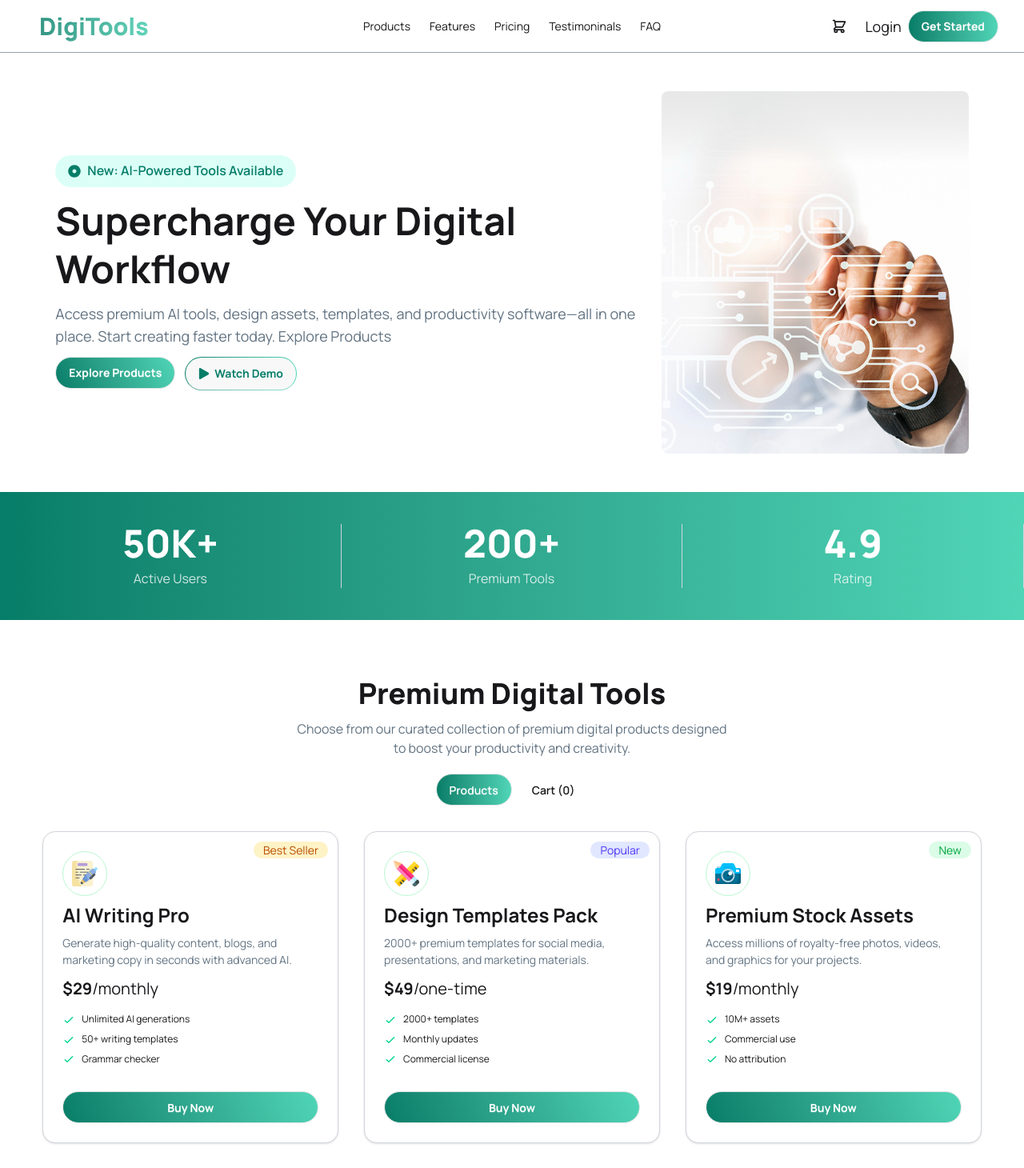
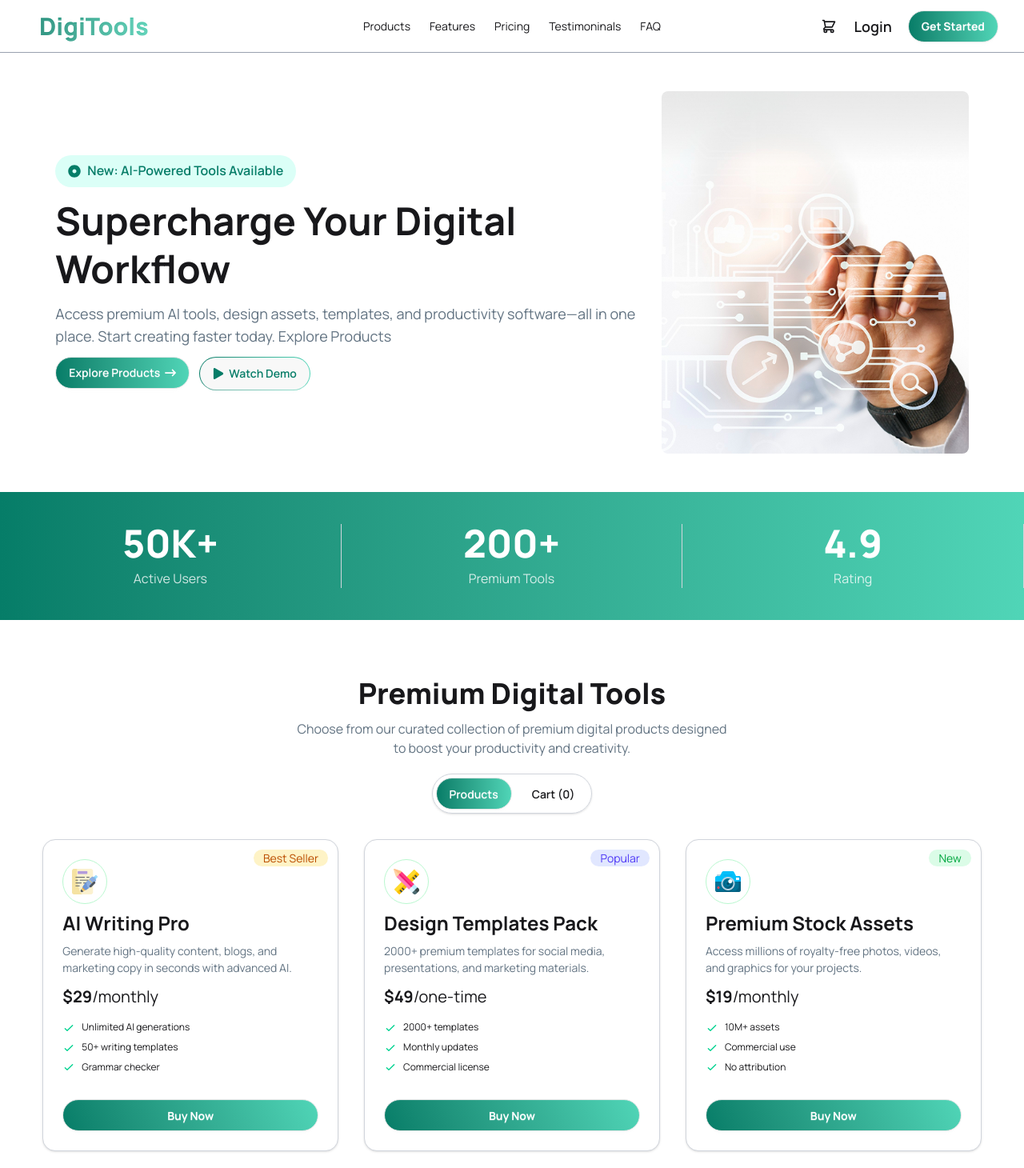
Before and after one commit to akashsarker99/A6-digitool-project, a React (Vite) app: page / in a window 1280 px wide. Shown: the top 1460 px of the page at 80% size. Built offline with nearby package versions, Linux system fonts and the light colour scheme.

Commit message:
finally added simple functionality for clicking buttons in card, for cart, smooth scroll effect

```diff
--- a/src/App.css
+++ b/src/App.css
@@ -2,3 +2,6 @@ footer ul li{
     color: white;
     font-size: 13px;
 }
+html {
+  scroll-behavior: smooth;
+}
--- a/src/App.jsx
+++ b/src/App.jsx
@@ -28,7 +28,7 @@ const [cartCount, setCartCount] = useState(0);
 const [cartTotal, setCartTotal] = useState(0);
   return (
     <>
-      <Navbar cartCount={cartCount} cartTotal={cartTotal}></Navbar>
+      <Navbar cartCount={cartCount} cartTotal={cartTotal} selectOption={selectOption} setSelectOption={setSelectOption}></Navbar>
       <Banner></Banner>
       <Stats></Stats>
       <CardUpperSide setSelectOption={setSelectOption} selectOption={selectOption}
--- a/src/components/banner/Banner.jsx
+++ b/src/components/banner/Banner.jsx
@@ -1,7 +1,7 @@
 import React from 'react';
 import bannerimg from '../../assets/banner.png'
 import { FaDotCircle, FaPlay } from 'react-icons/fa';
-import { CiPlay1 } from 'react-icons/ci';
+import { FaArrowRightLong } from 'react-icons/fa6';
 const Banner = () => {
     return (
         <div>
@@ -22,10 +22,10 @@ Explore Products
 
       </p>
      <div className='flex gap-3 flex-col sm:flex-row'>
-         <button className="btn text-white font-bold bg-linear-65 from-[#067D68] to-[#50D5B7] rounded-full transition-all ease-in-out duration-400 hover:scale-105 btn-sm sm:btn-md mx-auto sm:mx-0">Explore Products</button>
-         <div className='p-[1px] rounded-full bg-linear-to-r from-[#067D68] to-[#50D5B7] inline-block btn-sm sm:btn-md mx-auto sm:mx-0'>
+         <a href="#products"><button className='btn text-white font-semibold bg-linear-to-r from-[#067D68] to-[#50D5B7] rounded-full transition-all ease-in-out duration-400 hover:-translate-y-1 hover:scale-102 btn-sm sm:btn-md mx-auto sm:mx-0'>Explore Products <FaArrowRightLong></FaArrowRightLong></button></a>
+         <div className='p-[1px] rounded-full bg-linear-to-r from-[#067D68] to-[#50D5B7] btn-sm sm:btn-md mx-auto sm:mx-0 transition-all ease-in-out duration-400 hover:-translate-y-1 hover:scale-102'>
 
-        <button className="btn font-bold border-0 text-[#067D68] rounded-full hover:bg-linear-to-r from-[#067D68] to-[#50D5B7] hover:text-white transition-all ease-in-out duration-400 hover:scale-105 btn-sm sm:btn-md"><FaPlay></FaPlay> Watch Demo</button>
+        <button className="btn font-semibold border-0 text-[#067D68] rounded-full hover:bg-linear-to-r from-[#067D68] to-[#50D5B7] hover:text-white "><FaPlay></FaPlay> Watch Demo</button>
          </div>
      </div>
     </div>
--- a/src/components/cardtools/Card.jsx
+++ b/src/components/cardtools/Card.jsx
@@ -4,9 +4,8 @@ const Card = ({ data, cart, setCart, cartCount, setCartCount, cartTotal, setCart
 
   const cartHandle =(card)=>{
      let itemExist = cart.find(cartitem => cartitem.name === card.name);
-
      if(itemExist){
-      toast.error('Product already exist in cart')
+      toast.error('Product already exists in cart')
       return
      }
       let newCart = [...cart, card]
@@ -14,8 +13,10 @@ const Card = ({ data, cart, setCart, cartCount, setCartCount, cartTotal, setCart
       setCartCount(cartCount+1)
       setCartTotal(cartTotal + card.price)
       toast.success(`${card.name} is added to Cart`)
+
+      return itemExist;
   }
-  console.log(cart)
+
   return (
     <div className="container w-11/12 mx-auto grid grid-cols-1 sm:grid-cols-2 md:grid-cols-3 gap-8">
       {
@@ -64,8 +65,13 @@ const Card = ({ data, cart, setCart, cartCount, setCartCount, cartTotal, setCart
 
                 </ul>
                 <div className="mt-6">
-                  <button onClick={() => cartHandle(card)} className="btn text-white btn-block font-bold bg-linear-65 from-[#067D68] to-[#50D5B7] rounded-full transition-all ease-in-out duration-400 hover:scale-105">
-                    Buy Now
+                  <button onClick={() => cartHandle(card)} className={`btn text-white btn-block font-bold
+                    ${
+                     cart.find(cartitem => cartitem.name === card.name) ? "bg-green-600 text-black": "bg-linear-65 from-[#067D68] to-[#50D5B7]"
+                    } rounded-full transition-all ease-in-out duration-400 hover:scale-105`}>
+                    {
+                     cart.find(cartitem => cartitem.name === card.name) ? "✔ Added to cart!": "Buy Now"
+                    }
                   </button>
                 </div>
               </div>
--- a/src/components/cardtools/CardUpperSide.jsx
+++ b/src/components/cardtools/CardUpperSide.jsx
@@ -3,17 +3,19 @@ import React from 'react';
 const CardUpperSide = ({selectOption, setSelectOption, cartCount}) => {
     return (
         <div>
-             <div className='text-center pt-18'>
+             <div id='products' className='text-center pt-18 scroll-mt-2'>
                                 <h2 className='text-2xl sm:text-3xl md:text-4xl font-extrabold mb-3'>Premium Digital Tools</h2>
                                 <p className='text-[#627382]'>Choose from our curated collection of premium digital products designed<br></br>to boost your productivity and creativity.</p>
                              </div>
-                             <div className='button-container pt-5 flex flex-row justify-center gap-2 pb-8'>
+                             <div className='flex justify-center'>
+                                <div className='button-container mt-5 flex justify-between gap-2 mb-8 w-auto border border-gray-300 shadow p-1 rounded-full'>
 
                                 <button onClick={() => setSelectOption('product')} className={`btn
-                                    ${selectOption === 'product'? "bg-linear-to-r from-[#067D68] to-[#50D5B7] text-white" : "btn-ghost" }  font-semibold  rounded-full transition-all ease-in-out duration-400 hover:scale-105 btn-sm sm:btn-md sm:mx-0`}>Products</button>
+                                    ${selectOption === 'product'? "bg-linear-to-r from-[#067D68] to-[#50D5B7] text-white" : "btn-ghost" }  font-semibold  rounded-full transition-all ease-in-out duration-400 hover:scale-98 btn-sm sm:btn-md sm:mx-0`}>Products</button>
 
                                 <button onClick={() => setSelectOption('cart')} className={`btn
-                                    ${selectOption === 'cart'? "bg-linear-to-r from-[#067D68] to-[#50D5B7] text-white" : "btn-ghost" } font-semibold rounded-full transition-all ease-in-out duration-400 hover:scale-105 btn-sm sm:btn-md sm:mx-0`}>Cart ({cartCount})</button>
+                                    ${selectOption === 'cart'? "bg-linear-to-r from-[#067D68] to-[#50D5B7] text-white" : "btn-ghost" } font-semibold rounded-full transition-all ease-in-out duration-400 hover:scale-98 btn-sm sm:btn-md sm:mx-0`}>Cart ({cartCount})</button>
+                             </div>
                              </div>
         </div>
     );
--- a/src/components/cart/Cart.jsx
+++ b/src/components/cart/Cart.jsx
@@ -1,10 +1,14 @@
 import React from 'react';
 import { TiDelete } from 'react-icons/ti';
 import { toast } from 'react-toastify';
+import Cartimg from '../../assets/Cart.png';
 
 const Cart = ({cart, setCart, cartCount, setCartCount, cartTotal, setCartTotal}) => {
     const cartDeleteHandle =(cartCard)=>{
         let newcart = cart.filter(cartitem => cartitem.name !== cartCard.name);
+        toast.success('Product removed from cart',{
+            theme: 'dark'
+        })
         setCart(newcart);
         setCartCount(cartCount-1);
         setCartTotal(cartTotal-cartCard.price);
@@ -23,9 +27,17 @@ const Cart = ({cart, setCart, cartCount, setCartCount, cartTotal, setCartTotal})
                <div className='p-5 sm:p-8 border border-gray-300 shadow rounded-2xl '>
                 <h2 className='text-xl sm:text-2xl font-bold'>Your Cart</h2>
 
-              <div className='space-y-3.5 mt-5'>
+              <div className='mt-5'>
                  {
-                cart.map(cartCard =>  <div className='flex justify-between items-center bg-[#F9FAFC] p-5 rounded-2xl shadow'>
+                    cartCount === 0 ?
+            <div className='flex flex-col justify-center items-center mb-10'>
+             <img className='w-28' src={Cartimg} alt="" />
+             <h2 className='text-xl text-[#627382] font-semibold'>Your cart is empty.</h2>
+           </div> :
+
+    <section className='space-y-3.5'>
+    {
+     cart.map(cartCard =>  <div className='flex justify-between items-center bg-[#F9FAFC] p-5 rounded-2xl shadow'>
                     <div className='flex gap-6 items-center'>
                        <span className='h-14 w-14 rounded-full border flex justify-center items-center border-gray-300'><img src={cartCard.icon} alt="" /></span>
                         <div>
@@ -36,13 +48,17 @@ const Cart = ({cart, setCart, cartCount, setCartCount, cartTotal, setCartTotal})
                         <span onClick={()=> cartDeleteHandle(cartCard)} className='btn h-10 w-10 rounded-full text-2xl text-red-500'><button><TiDelete></TiDelete></button></span>
                 </div>)
                }
-              </div>
-              <div className='my-3 flex justify-between'>
+
+        <div className='my-3 flex justify-between'>
                 <p className='font-semibold'>Total:</p>
                 <p className='font-bold text-lg'>${cartTotal}</p>
               </div>
               <button onClick={()=> proceedcheck()} className='btn text-white btn-block font-bold bg-linear-65 from-[#067D68] to-[#50D5B7] rounded-full transition-all ease-in-out duration-400 hover:scale-102'>Proceed To Checkout</button>
+</section>
+                 }
+
             </div>
+              </div>
            </div>
         </div>
     );
--- a/src/components/navbar/Navbar.jsx
+++ b/src/components/navbar/Navbar.jsx
@@ -1,11 +1,11 @@
 import React from 'react';
 import Cart from '../cart/Cart';
 
-const Navbar = ({cartCount, cartTotal}) => {
+const Navbar = ({cartCount, cartTotal, setSelectOption}) => {
     return (
-        <div>
+        <div className='sticky top-0 z-50'>
 
-            <div className="navbar bg-base-100 w-full mx-auto border-b border-gray-400 px-4 md:px-8">
+            <div className="navbar bg-base-100 w-full mx-auto border-b border-gray-400 px-4 md:px-8 ">
   <div className="navbar-start">
     <div className="dropdown">
       <div tabIndex={0} role="button" className="btn btn-ghost lg:hidden">
@@ -47,12 +47,13 @@ const Navbar = ({cartCount, cartTotal}) => {
           <span className="text-lg font-bold">{cartCount} Items</span>
           <span className="text-[#067D68]">Subtotal: ${cartTotal}</span>
           <div className="card-actions">
-            <button className="btn text-white bg-linear-to-r from-[#067D68] to-[#50D5B7] rounded-full transition-all ease-in-out duration-400 hover:scale-105 btn-block">View cart</button>
+
+            <a className="btn text-white bg-linear-to-r from-[#067D68] to-[#50D5B7] rounded-full transition-all ease-in-out duration-400 hover:scale-105 w-full" href="#products"><button onClick={()=> setSelectOption('cart')} >View cart</button></a>
           </div>
         </div>
       </div>
     </div>
-     <button className='ml-3 text-lg hidden sm:block '>Login</button>
+     <button className='mx-3 font-semibold text-lg hidden sm:block hover:text-[#007c5f]'>Login</button>
            <button className= 'btn btn-sm sm:btn-md text-white font-bold bg-linear-to-r from-[#067D68] to-[#50D5B7] rounded-full ml-2 transition-all ease-in-out duration-400 hover:scale-105'>Get Started</button>
 
   </div>
```
Also changed, not shown: src/assets/Cart.png (added).
